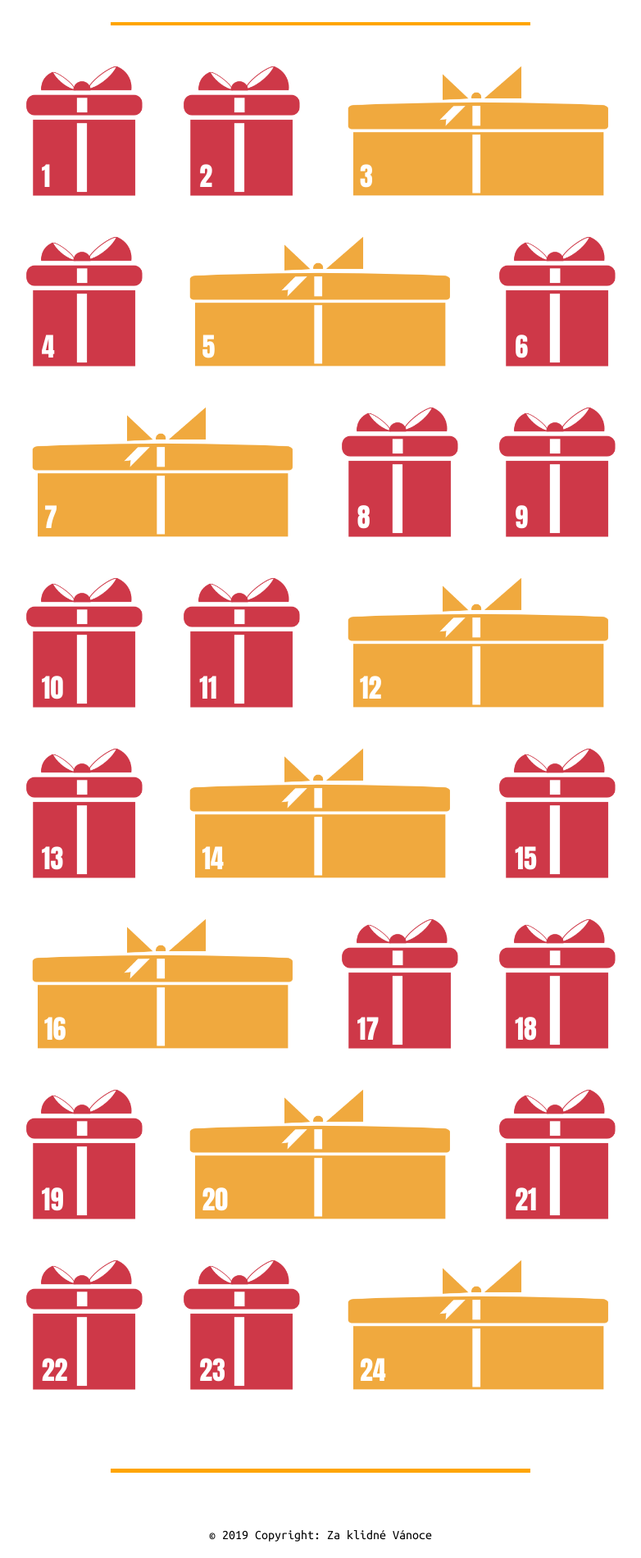
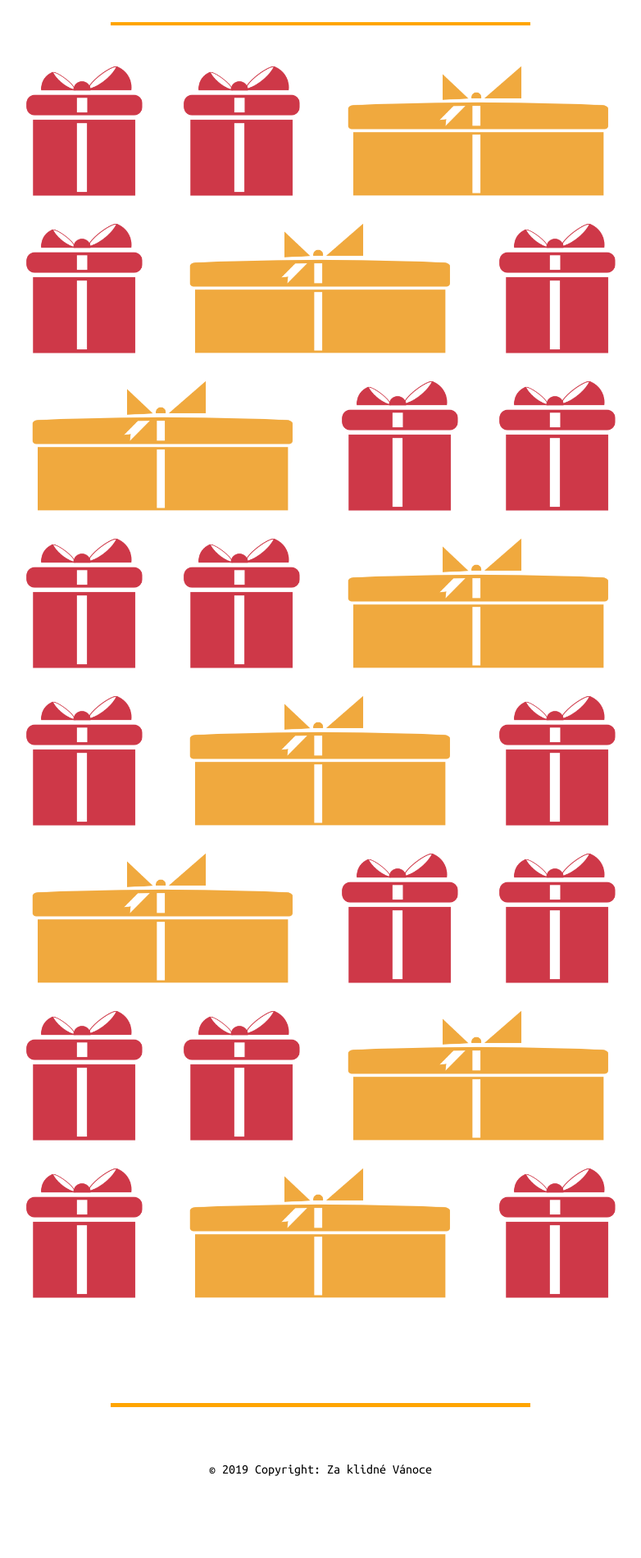
Before and after one commit to meguska/advent_calendar, a Flask app: page /sdetmi/ in a window 1280 px wide. Shown: the part 223-2123 px from the top of the page at 82% size, without its empty margins (249-1031 px from the left). After the commit the page ends 2023 px from the top, so only its background shows below. Run offline with Flask 2, Linux system fonts and the light colour scheme; some libraries are stand-ins or nearby versions.

Commit message:
change display to js

```diff
--- a/templates/sdetmi.html
+++ b/templates/sdetmi.html
@@ -23,58 +23,41 @@
 </div>
 
 <div class="advent-calendar-footer"></div>
-
-<div class="container advent-calendar ">
-  <div class="advent-calendar-row">
-    <div class="tile tile-small"><span>1</span></div>
-    <div class="tile tile-small tile-center"><span>2</span></div>
-    <div class="tile tile-large tile-last"><span>3</span></div>
-  </div>
-  <div class="advent-calendar-row">
-    <div class="tile tile-small"><span>4</span></div>
-    <div class="tile tile-large tile-center"><span>5</span></div>
-    <div class="tile tile-small tile-last"><span>6</span></div>
-  </div>
-  <div class="advent-calendar-row">
-    <div class="tile tile-large"><span>7</span></div>
-    <div class="tile tile-small tile-center"><span>8</span></div>
-    <div class="tile tile-small tile-last"><span>9</span></div>
-  </div>
-  <div class="advent-calendar-row">
-    <div class="tile tile-small"><span>10</span></div>
-    <div class="tile tile-small tile-center"><span>11</span></div>
-    <div class="tile tile-large tile-last"><span>12</span></div>
-  </div>
-  <div class="advent-calendar-row">
-    <div class="tile tile-small"><span>13</span></div>
-    <div class="tile tile-large tile-center"><span>14</span></div>
-    <div class="tile tile-small tile-last"><span>15</span></div>
-  </div>
-  <div class="advent-calendar-row">
-    <div class="tile tile-large"><span>16</span></div>
-    <div class="tile tile-small tile-center"><span>17</span></div>
-    <div class="tile tile-small tile-last"><span>18</span></div>
-  </div>
-  <div class="advent-calendar-row">
-    <div class="tile tile-small"><span>19</span></div>
-    <div class="tile tile-large tile-center"><span>20</span></div>
-    <div class="tile tile-small tile-last"><span>21</span></div>
-  </div>
-  <div class="advent-calendar-row">
-    <div class="tile tile-small"><span>22</span></div>
-    <div class="tile tile-small tile-center"><span>23</span></div>
-    <div class="tile tile-large tile-last"><span>24</span></div>
-  </div>
-</div>
-
+<div id="adventCalendar" class="container advent-calendar"></div>
 <div class="advent-calendar-footer"></div>
 
 <script>
   const currentDate = new Date();
-
   document.getElementById("datum").innerHTML = currentDate.toISOString();
 
-  console.log("INTERNAL", currentDate);
+  const dateArray = [...Array(25).keys()].slice(1);
+
+  function createDateArray() {
+    for (let date in dateArray) {
+      let newElement = document.createElement("div");
+      newElement.id = dateArray[date].toString();
+      /*      newElement.innerHTML = dateArray[date].toString();*/
+      if (
+        date == 2 ||
+        date == 4 ||
+        date == 6 ||
+        date == 11 ||
+        date == 13 ||
+        date == 15 ||
+        date == 20 ||
+        date == 22 ||
+        date == 24
+      ) {
+        newElement.className = "tile tile-large";
+      } else {
+        newElement.className = "tile tile-small";
+      }
+      document.getElementById("adventCalendar").appendChild(newElement);
+    }
+  }
+</script>
+<script>
+  createDateArray();
 </script>
 
 <style>
@@ -82,11 +65,8 @@
     width: 50rem;
     margin: 0 auto 3rem;
     padding-bottom: 3rem;
-  }
-
-  .advent-calendar-row {
     display: flex;
-    margin-top: 3rem;
+    flex-wrap: wrap;
   }
 
   .tile {
@@ -96,6 +76,7 @@
     background-origin: content-box;
     background-position: center;
     position: relative;
+    margin-bottom: 2rem;
   }
 
   .tile > span {
```
